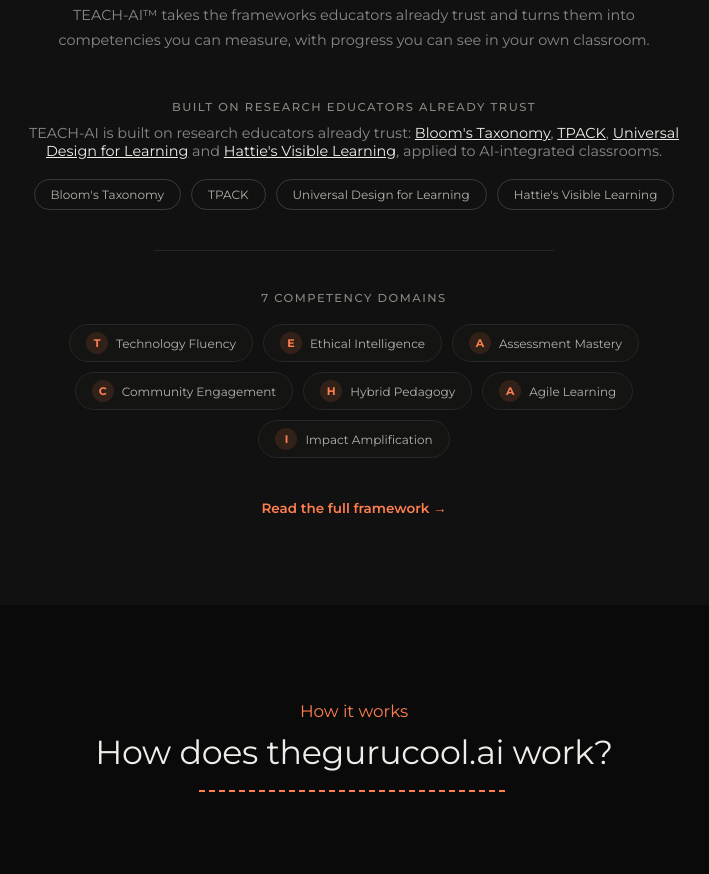
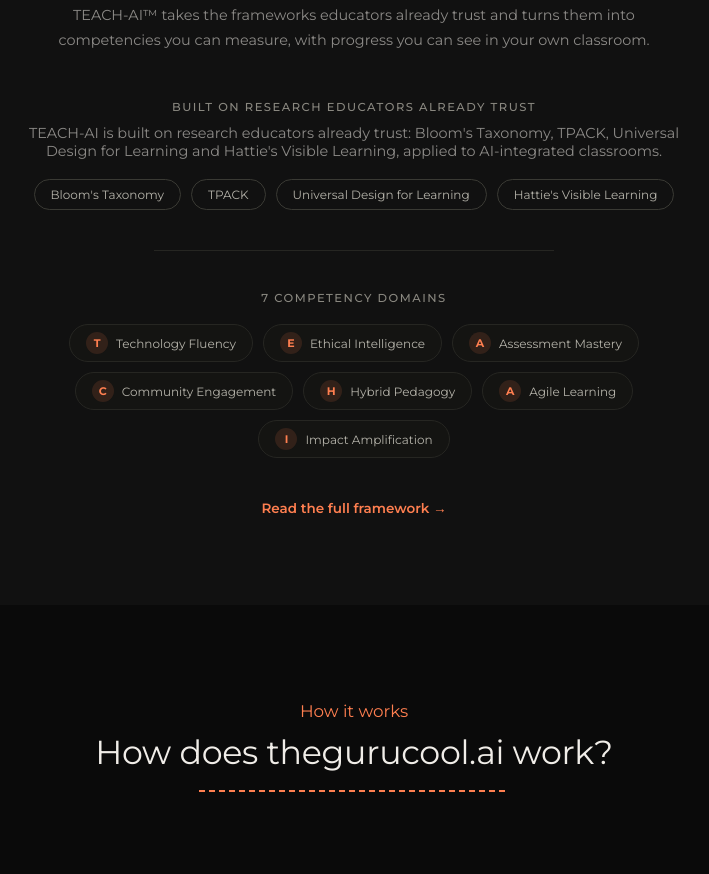
Before and after one commit to thegurucool/Website2, a plain HTML site: page index.html in a window 1280 px wide. Shown: the part 1117-1991 px from the top of the page, without its empty margins (286-995 px from the left). Drawn offline with Linux system fonts and the light colour scheme.

Commit message:
Remove duplicate framework links from research sentence, keep pill links
Co-Authored-By: Claude Sonnet 5.5 <noreply@anthropic.com>

```diff
--- a/index.html
+++ b/index.html
@@ -870,7 +870,7 @@ h1 .hl::after{content:'';position:absolute;left:-3px;bottom:2px;right:-3px;heigh
 
 <div style="max-width:700px;margin:0 auto 2.5rem;">
   <p style="font-size:.72rem;font-weight:500;letter-spacing:1.5px;text-transform:uppercase;color:#8A8880;text-align:center;margin-bottom:.6rem;">Built on research educators already trust</p>
-  <p style="color:var(--chalk-dim);text-align:center;font-size:.9rem;margin-bottom:1.2rem;">TEACH-AI is built on research educators already trust: <a href="https://cft.vanderbilt.edu/guides-sub-pages/blooms-taxonomy/" target="_blank" rel="noopener" style="color:var(--chalk);">Bloom's Taxonomy</a>, <a href="https://tpack.org/" target="_blank" rel="noopener" style="color:var(--chalk);">TPACK</a>, <a href="https://udlguidelines.cast.org/" target="_blank" rel="noopener" style="color:var(--chalk);">Universal Design for Learning</a> and <a href="https://visible-learning.org/" target="_blank" rel="noopener" style="color:var(--chalk);">Hattie's Visible Learning</a>, applied to AI-integrated classrooms.</p>
+  <p style="color:var(--chalk-dim);text-align:center;font-size:.9rem;margin-bottom:1.2rem;">TEACH-AI is built on research educators already trust: Bloom's Taxonomy, TPACK, Universal Design for Learning and Hattie's Visible Learning, applied to AI-integrated classrooms.</p>
   <div style="display:flex;flex-wrap:wrap;gap:10px;justify-content:center;">
     <span style="border:1px solid #3a3a34;border-radius:20px;padding:7px 16px;font-size:12px;color:#B4B2A9;font-family:'Montserrat',sans-serif;"><a href="https://cft.vanderbilt.edu/guides-sub-pages/blooms-taxonomy/" target="_blank" rel="noopener" style="color:inherit;text-decoration:none;">Bloom's Taxonomy</a></span>
     <span style="border:1px solid #3a3a34;border-radius:20px;padding:7px 16px;font-size:12px;color:#B4B2A9;font-family:'Montserrat',sans-serif;"><a href="https://tpack.org/" target="_blank" rel="noopener" style="color:inherit;text-decoration:none;">TPACK</a></span>
```
